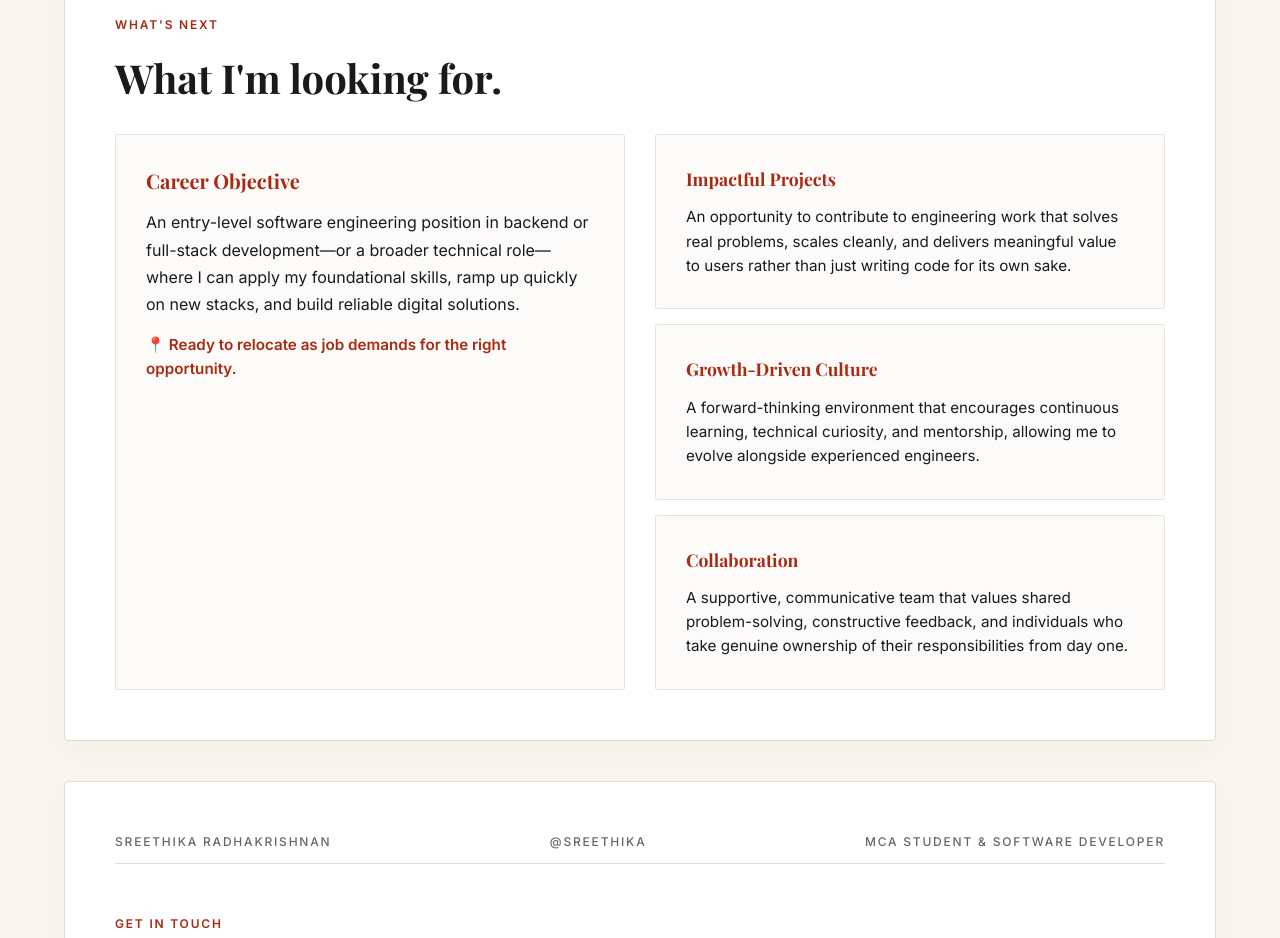
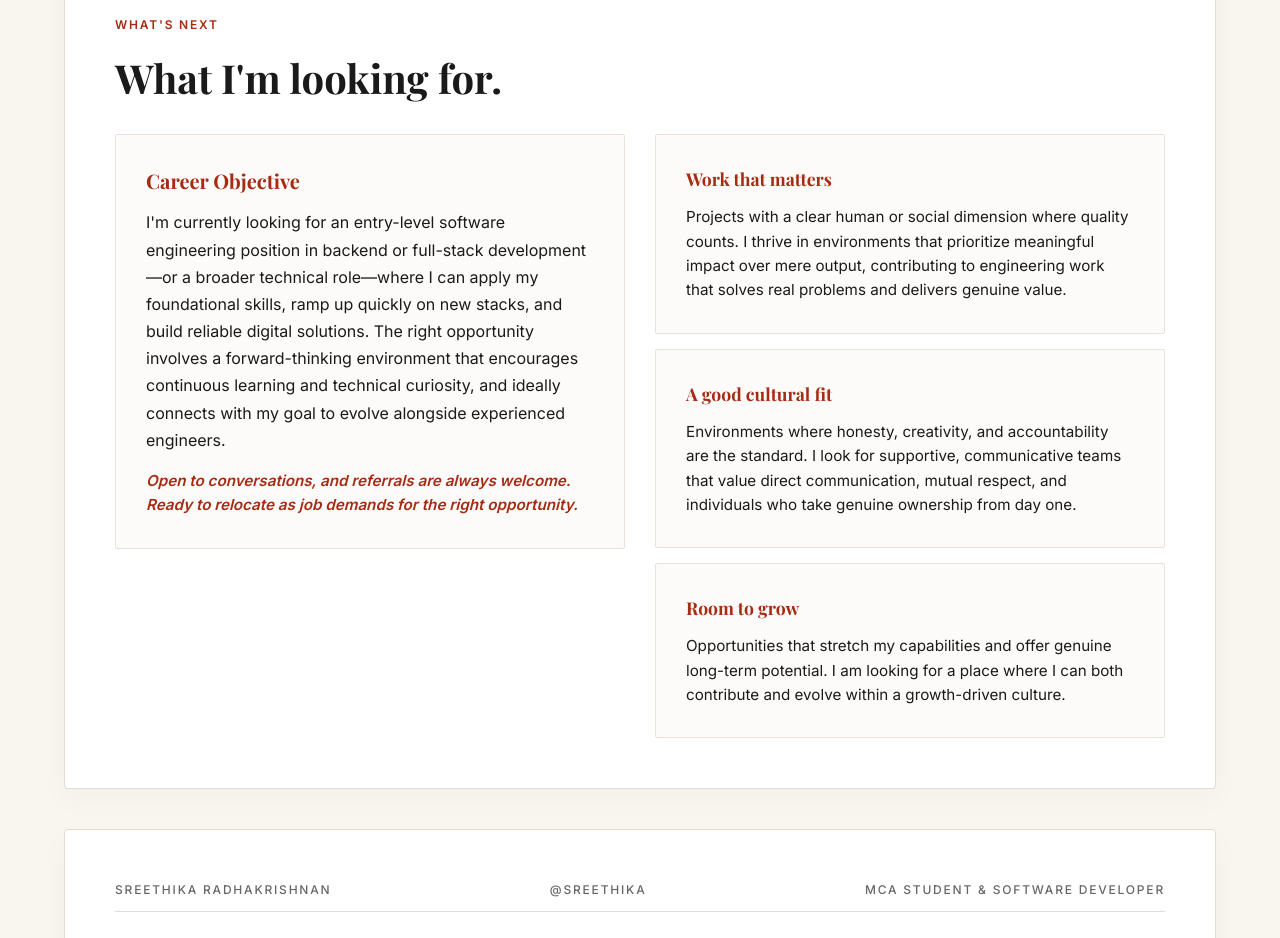
Before and after one commit to Sr-2525/Portfolio, a React app: page / in a window 1280 px wide. Shown: the part 7100-8038 px from the top of the page. Built offline with nearby package versions, Linux system fonts and the light colour scheme; the HTML template or start-up script is replaced by a standard one; a web font is replaced by a local one.

Commit message:
Refined What I'm Looking For section with career objectives, impact, culture, and growth pillars

```diff
--- a/src/components/Goals.jsx
+++ b/src/components/Goals.jsx
@@ -7,29 +7,29 @@ function Goals() {
       <div className="section-tracker">WHAT'S NEXT</div>
       <h2 className="main-heading">What I'm looking for.</h2>
 
-      <div className="grid-2">
+      <div className="grid-2" style={{ alignItems: 'start' }}>
         <div className="editorial-card">
           <h3>Career Objective</h3>
           <p style={{ marginTop: '12px', lineHeight: '1.7' }}>
-            An entry-level software engineering position in backend or full-stack development—or a broader technical role—where I can apply my foundational skills, ramp up quickly on new stacks, and build reliable digital solutions.
+            I'm currently looking for an entry-level software engineering position in backend or full-stack development—or a broader technical role—where I can apply my foundational skills, ramp up quickly on new stacks, and build reliable digital solutions. The right opportunity involves a forward-thinking environment that encourages continuous learning and technical curiosity, and ideally connects with my goal to evolve alongside experienced engineers.
           </p>
-          <p style={{ marginTop: '15px', fontWeight: '600', color: '#A62B12', fontSize: '0.95rem' }}>
-            📍 Ready to relocate as job demands for the right opportunity.
+          <p style={{ marginTop: '15px', fontWeight: '600', color: '#A62B12', fontSize: '0.95rem', fontStyle: 'italic' }}>
+            Open to conversations, and referrals are always welcome. Ready to relocate as job demands for the right opportunity.
           </p>
         </div>
 
         <div>
           <div className="editorial-card" style={{ marginBottom: '15px' }}>
-            <h3 style={{ fontSize: '1.1rem' }}>Impactful Projects</h3>
-            <p style={{ fontSize: '0.95rem' }}>An opportunity to contribute to engineering work that solves real problems, scales cleanly, and delivers meaningful value to users rather than just writing code for its own sake.</p>
+            <h3 style={{ fontSize: '1.1rem' }}>Work that matters</h3>
+            <p style={{ fontSize: '0.95rem' }}>Projects with a clear human or social dimension where quality counts. I thrive in environments that prioritize meaningful impact over mere output, contributing to engineering work that solves real problems and delivers genuine value.</p>
           </div>
           <div className="editorial-card" style={{ marginBottom: '15px' }}>
-            <h3 style={{ fontSize: '1.1rem' }}>Growth-Driven Culture</h3>
-            <p style={{ fontSize: '0.95rem' }}>A forward-thinking environment that encourages continuous learning, technical curiosity, and mentorship, allowing me to evolve alongside experienced engineers.</p>
+            <h3 style={{ fontSize: '1.1rem' }}>A good cultural fit</h3>
+            <p style={{ fontSize: '0.95rem' }}>Environments where honesty, creativity, and accountability are the standard. I look for supportive, communicative teams that value direct communication, mutual respect, and individuals who take genuine ownership from day one.</p>
           </div>
           <div className="editorial-card">
-            <h3 style={{ fontSize: '1.1rem' }}>Collaboration</h3>
-            <p style={{ fontSize: '0.95rem' }}>A supportive, communicative team that values shared problem-solving, constructive feedback, and individuals who take genuine ownership of their responsibilities from day one.</p>
+            <h3 style={{ fontSize: '1.1rem' }}>Room to grow</h3>
+            <p style={{ fontSize: '0.95rem' }}>Opportunities that stretch my capabilities and offer genuine long-term potential. I am looking for a place where I can both contribute and evolve within a growth-driven culture.</p>
           </div>
         </div>
       </div>
```
